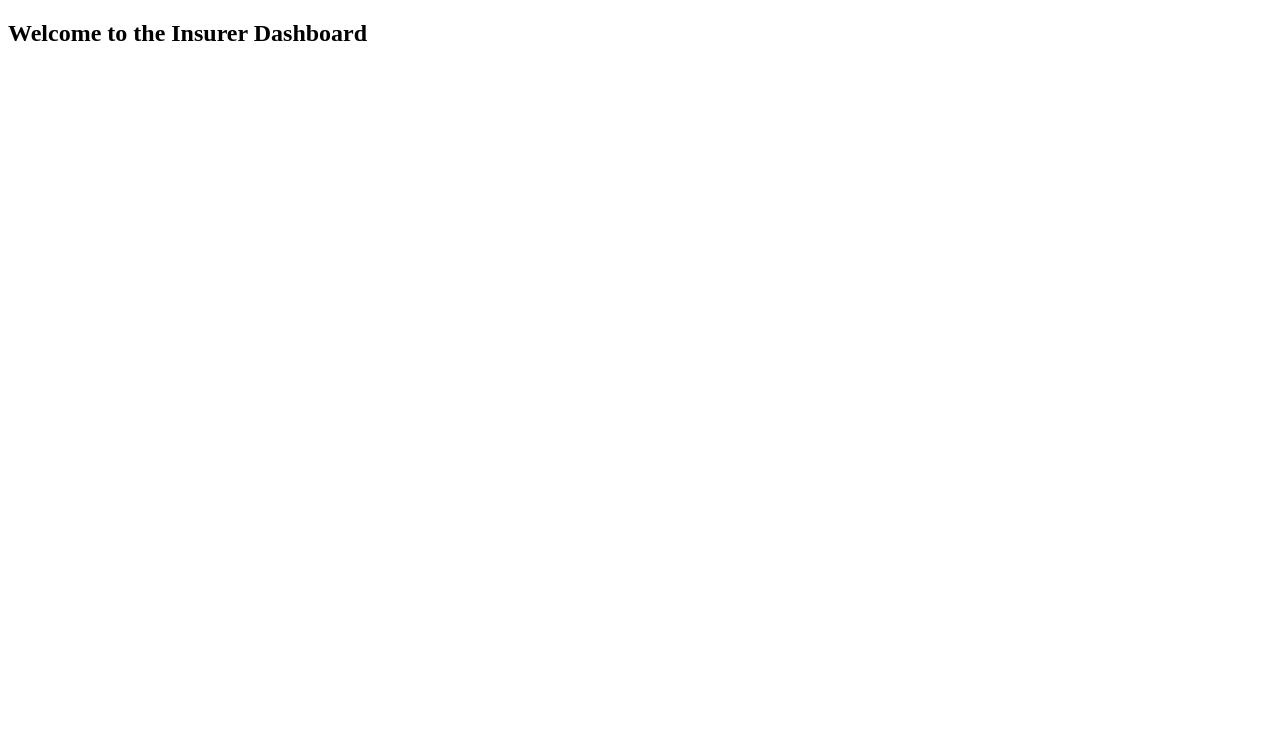
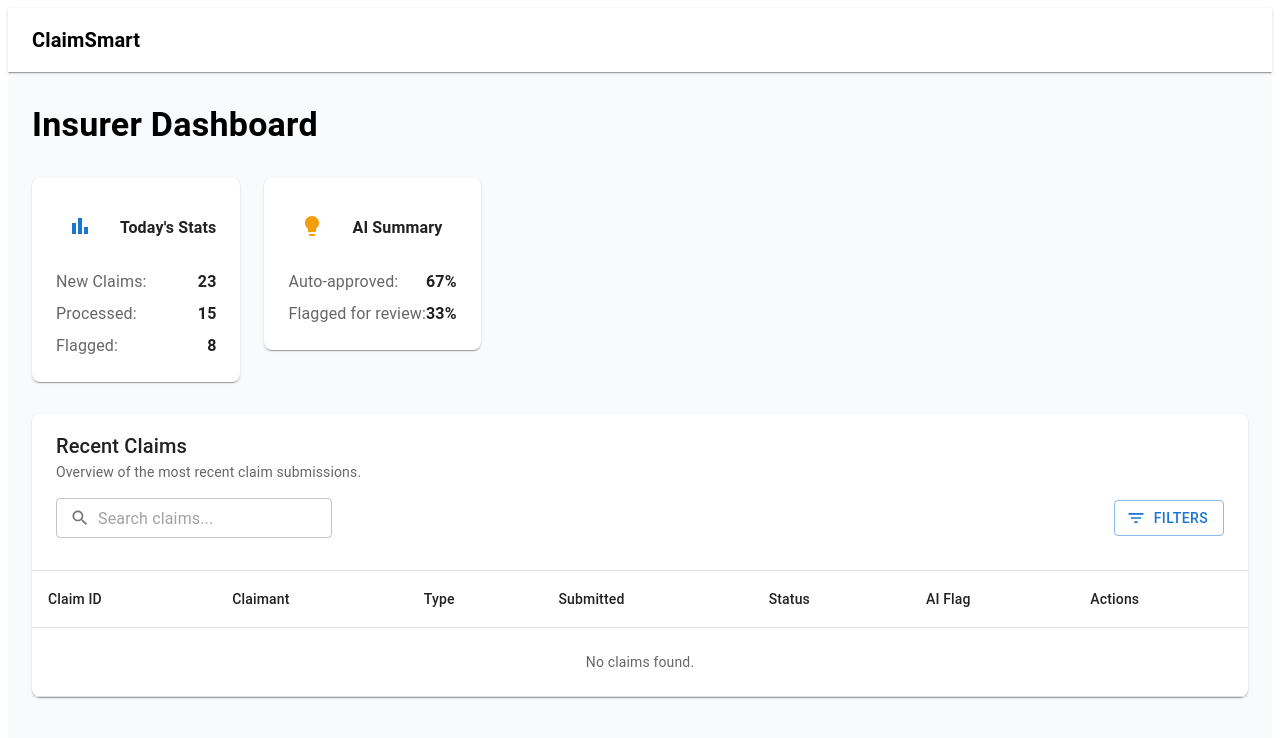
Before and after one commit to nmerigi/ai-powered-insurance-claims-system, a React (Create React App) app in the folder frontend/: page /insurer-dashboard in a window 1280 px wide. Shown: the top 738 px of the page. Built offline with nearby package versions, Linux system fonts and the light colour scheme.

Commit message:
feat: Insurer dahboard with fake details before connecting to  firebase

```diff
--- a/frontend/src/InsurerDashboard.js
+++ b/frontend/src/InsurerDashboard.js
@@ -1,7 +1,163 @@
-import React from 'react';
+import React, { useState } from 'react';
+import {
+  Box, Typography, Container, Paper, Grid, TextField, InputAdornment,
+  IconButton, Table, TableBody, TableCell, TableContainer,
+  TableHead, TableRow, Chip, Button
+} from '@mui/material';
+import {
+  Search as SearchIcon,
+  FilterList as FilterIcon,
+  BarChart as BarChartIcon,
+  Lightbulb as LightbulbIcon
+} from '@mui/icons-material';
 
-function InsurerDashboard() {
-  return <h2>Welcome to the Insurer Dashboard</h2>;
-}
+const InsurerDashboard = () => {
+  const [searchTerm, setSearchTerm] = useState('');
+
+  const claims = []; // Will be fetched from Firestore
+
+  const filteredClaims = claims.filter(claim =>
+    claim.claimant?.toLowerCase().includes(searchTerm.toLowerCase()) ||
+    claim.claimId?.toLowerCase().includes(searchTerm.toLowerCase())
+  );
+
+  return (
+    <Box bgcolor="#f9fafb" minHeight="100vh">
+      {/* Header */}
+      <Box bgcolor="white" boxShadow={1} px={3} py={2}>
+        <Typography variant="h6" fontWeight="bold">ClaimSmart</Typography>
+      </Box>
+
+      {/* Main */}
+      <Container maxWidth="xl" sx={{ py: 4 }}>
+        <Typography variant="h4" fontWeight={700} mb={4}>Insurer Dashboard</Typography>
+
+        {/* Control Panel */}
+        <Grid container spacing={3} mb={4}>
+          <Grid item xs={12} md={6}>
+            <Paper sx={{ p: 3, borderRadius: 2 }}>
+              <Box display="flex" alignItems="center" mb={2}>
+                <Box sx={{ bgcolor: 'blue.100', p: 1.5, borderRadius: 2, mr: 2 }}>
+                  <BarChartIcon color="primary" />
+                </Box>
+                <Typography variant="subtitle1" fontWeight={600}>Today's Stats</Typography>
+              </Box>
+              <Box display="flex" justifyContent="space-between" mb={1}>
+                <Typography color="text.secondary">New Claims:</Typography>
+                <Typography fontWeight={600}>23</Typography>
+              </Box>
+              <Box display="flex" justifyContent="space-between" mb={1}>
+                <Typography color="text.secondary">Processed:</Typography>
+                <Typography fontWeight={600}>15</Typography>
+              </Box>
+              <Box display="flex" justifyContent="space-between">
+                <Typography color="text.secondary">Flagged:</Typography>
+                <Typography fontWeight={600}>8</Typography>
+              </Box>
+            </Paper>
+          </Grid>
+
+          <Grid item xs={12} md={6}>
+            <Paper sx={{ p: 3, borderRadius: 2 }}>
+              <Box display="flex" alignItems="center" mb={2}>
+                <Box sx={{ bgcolor: 'yellow.100', p: 1.5, borderRadius: 2, mr: 2 }}>
+                  <LightbulbIcon sx={{ color: '#f59e0b' }} />
+                </Box>
+                <Typography variant="subtitle1" fontWeight={600}>AI Summary</Typography>
+              </Box>
+              <Box display="flex" justifyContent="space-between" mb={1}>
+                <Typography color="text.secondary">Auto-approved:</Typography>
+                <Typography fontWeight={600}>67%</Typography>
+              </Box>
+              <Box display="flex" justifyContent="space-between">
+                <Typography color="text.secondary">Flagged for review:</Typography>
+                <Typography fontWeight={600}>33%</Typography>
+              </Box>
+            </Paper>
+          </Grid>
+        </Grid>
+
+        {/* Search & Table */}
+        <Paper sx={{ borderRadius: 2 }}>
+          <Box px={3} py={2} borderBottom={1} borderColor="divider">
+            <Typography variant="h6">Recent Claims</Typography>
+            <Typography variant="body2" color="text.secondary" mb={2}>
+              Overview of the most recent claim submissions.
+            </Typography>
+
+            <Box display="flex" justifyContent="space-between" alignItems="center" mb={2}>
+              <TextField
+                variant="outlined"
+                size="small"
+                placeholder="Search claims..."
+                value={searchTerm}
+                onChange={(e) => setSearchTerm(e.target.value)}
+                InputProps={{
+                  startAdornment: (
+                    <InputAdornment position="start">
+                      <SearchIcon fontSize="small" />
+                    </InputAdornment>
+                  ),
+                }}
+              />
+              <Button variant="outlined" startIcon={<FilterIcon />}>
+                Filters
+              </Button>
+            </Box>
+          </Box>
+
+          <TableContainer>
+            <Table>
+              <TableHead>
+                <TableRow>
+                  <TableCell>Claim ID</TableCell>
+                  <TableCell>Claimant</TableCell>
+                  <TableCell>Type</TableCell>
+                  <TableCell>Submitted</TableCell>
+                  <TableCell>Status</TableCell>
+                  <TableCell>AI Flag</TableCell>
+                  <TableCell>Actions</TableCell>
+                </TableRow>
+              </TableHead>
+              <TableBody>
+                {filteredClaims.length === 0 ? (
+                  <TableRow>
+                    <TableCell colSpan={7} align="center" sx={{ py: 3, color: 'text.secondary' }}>
+                      No claims found.
+                    </TableCell>
+                  </TableRow>
+                ) : (
+                  filteredClaims.map((claim) => (
+                    <TableRow key={claim.claimId}>
+                      <TableCell>{claim.claimId}</TableCell>
+                      <TableCell>{claim.fullName}</TableCell>
+                      <TableCell>{claim.type}</TableCell>
+                      <TableCell>{claim.createdAt}</TableCell>
+                      <TableCell>
+                        <Chip label={claim.status} color={
+                          claim.status === 'Approved' ? 'success' :
+                          claim.status === 'Rejected' ? 'error' :
+                          'info'
+                        } size="small" variant="outlined" />
+                      </TableCell>
+                      <TableCell>
+                        <Chip label={claim.aiFlag || 'None'} color={
+                          claim.aiFlag === 'Flagged' ? 'warning' : 'default'
+                        } size="small" variant="outlined" />
+                      </TableCell>
+                      <TableCell>
+                        <Button size="small">View Details</Button>
+                      </TableCell>
+                    </TableRow>
+                  ))
+                )}
+              </TableBody>
+            </Table>
+          </TableContainer>
+        </Paper>
+      </Container>
+    </Box>
+  );
+};
 
 export default InsurerDashboard;
```
